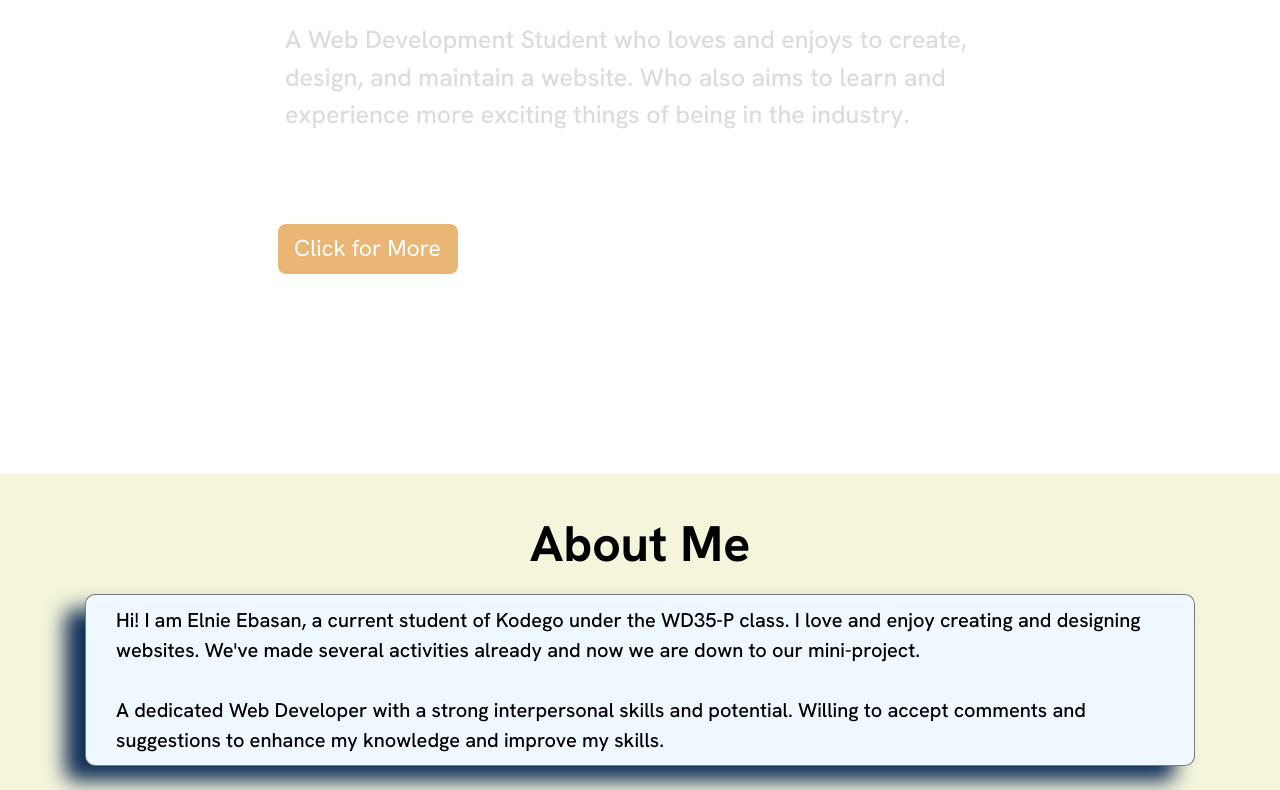
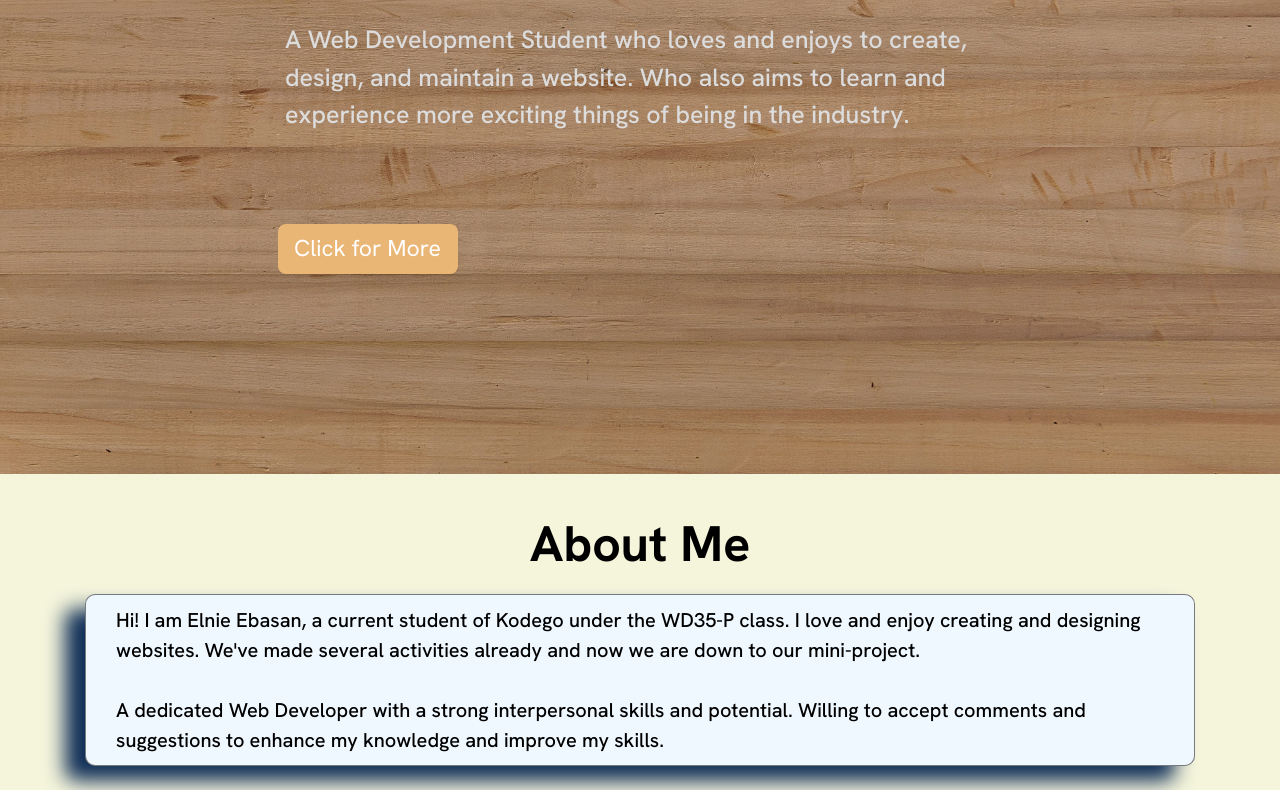
Before and after one commit to elnie-ebasan/Portfolio-Final, a plain HTML site: page index.html in a window 1280 px wide. Shown: the part 303-1093 px from the top of the page. Drawn offline with nearby package versions, Linux system fonts and the light colour scheme; the site is published under a folder, as on GitHub Pages, so addresses that start at the root find nothing.

Commit message:
initialize repository

```diff
--- a/style.css
+++ b/style.css
@@ -47,7 +47,7 @@ h3 {
 /* ================================================================================ */
 .main-section {
     background: linear-gradient(to right, rgba(0,0,0,0.1), rgba(0,0,0,0)0%),
-    url('/bg-9.jpg');
+    url('bg-9.jpg');
     background-size: cover;
 
 }
```
